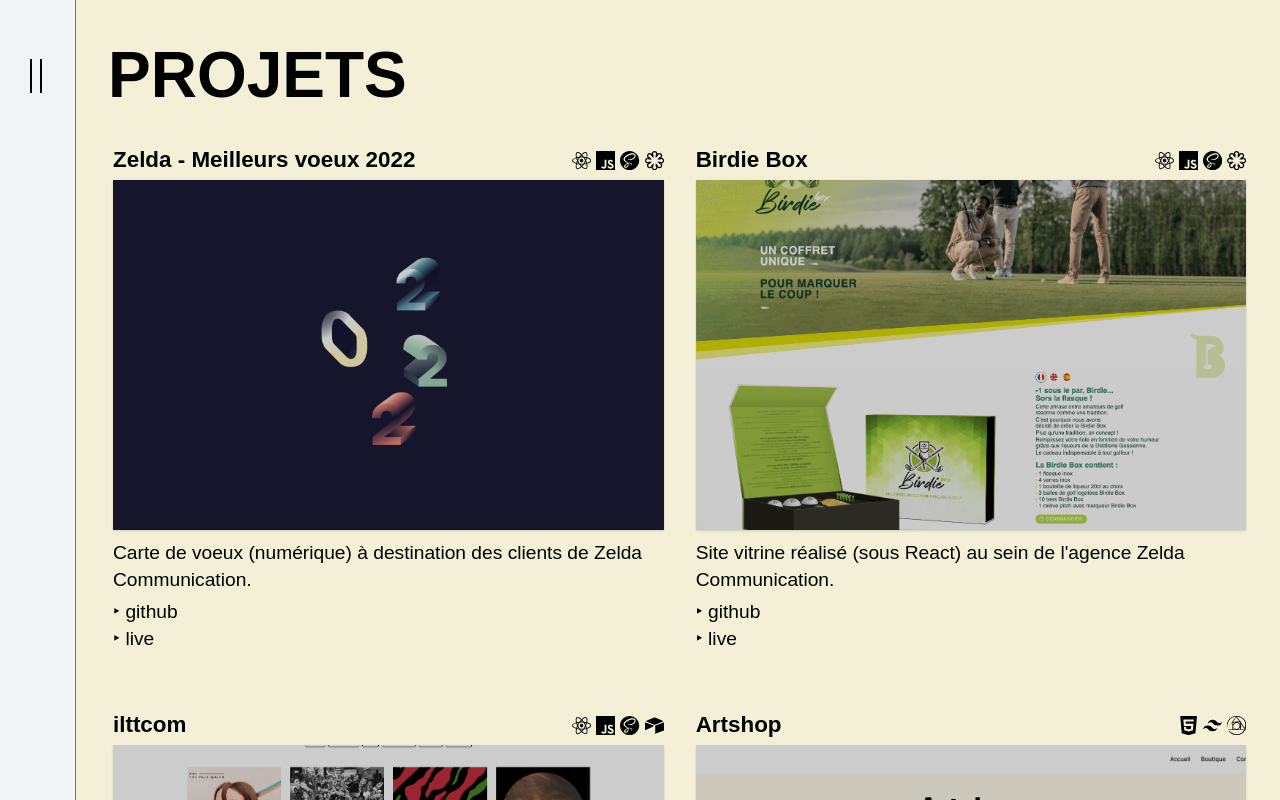
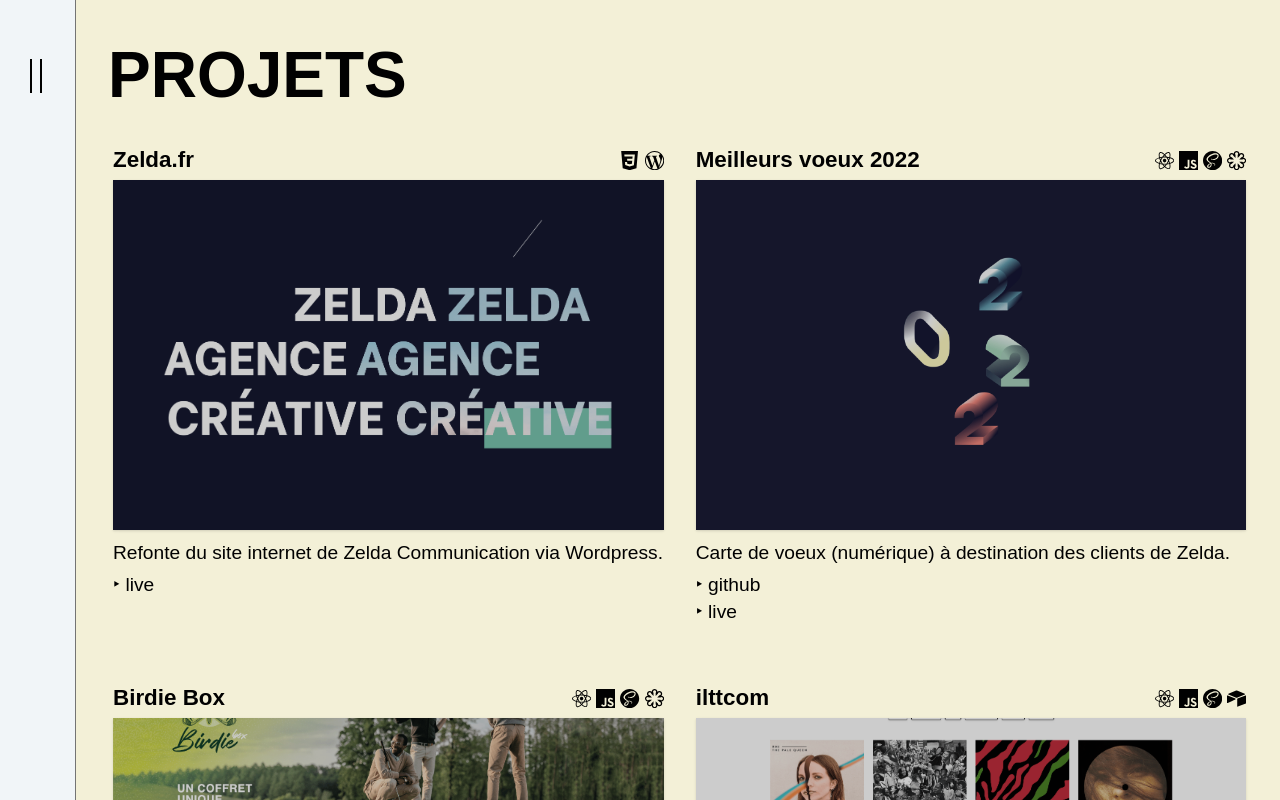
Before and after one commit to idrissdiakite/portfolio-react, a React (Create React App) app: page /projets in a window 1280 px wide. Shown: the top 800 px of the page. Built offline with nearby package versions, Linux system fonts and the light colour scheme; a web font is replaced by a local one.

Commit message:
maj projets

```diff
--- a/src/components/Cards/index.jsx
+++ b/src/components/Cards/index.jsx
@@ -23,6 +23,7 @@ import {
   SiMysql,
 } from "react-icons/si";
 
+import zelda from "../../assets/cards/zelda.png";
 import zeldaNY from "../../assets/cards/zelda-ny.png";
 import birdiebox from "../../assets/cards/birdie-box.png";
 import ilttcom from "../../assets/cards/ilttcom-react.png";
@@ -39,7 +40,39 @@ import "./style.scss";
 const projects = [
   {
     id: 1,
-    name: "Zelda - Meilleurs voeux 2022",
+    name: "Zelda.fr",
+    icons: (
+      <ul className="icons">
+        <li>
+          <SiCss3 className="css" />
+        </li>
+        <li>
+          <SiWordpress className="wordpress" />
+        </li>
+      </ul>
+    ),
+    img: <img src={zelda} alt="zelda.fr" class="img" loading="lazy" />,
+    description: (
+      <p>
+        Refonte du site internet de Zelda Communication via Wordpress.
+      </p>
+    ),
+    links: (
+      <p>
+        ‣{" "}
+        <a
+          href="http://zelda.fr/"
+          target="_blank"
+          rel="noreferrer"
+        >
+          live
+        </a>
+      </p>
+    ),
+  },
+  {
+    id: 2,
+    name: "Meilleurs voeux 2022",
     icons: (
       <ul className="icons">
         <li>
@@ -59,7 +92,7 @@ const projects = [
     img: <img src={zeldaNY} alt="birdie box" class="img" loading="lazy" />,
     description: (
       <p>
-        Carte de voeux (numérique) à destination des clients de Zelda Communication.
+        Carte de voeux (numérique) à destination des clients de Zelda.
       </p>
     ),
     links: (
@@ -67,6 +100,7 @@ const projects = [
         ‣{" "}
         <a
           href="https://github.com/idrissdiakite/zelda-happy-new-year"
+          target="_blank"
           rel="noreferrer"
         >
           github
@@ -74,6 +108,7 @@ const projects = [
         <br />‣{" "}
         <a
           href="https://2022.zelda.fr/"
+          target="_blank"
           rel="noreferrer"
         >
           live
@@ -82,7 +117,7 @@ const projects = [
     ),
   },
   {
-    id: 2,
+    id: 3,
     name: "Birdie Box",
     icons: (
       <ul className="icons">
@@ -103,7 +138,7 @@ const projects = [
     img: <img src={birdiebox} alt="birdie box" class="img" loading="lazy" />,
     description: (
       <p>
-        Site vitrine réalisé (sous React) au sein de l'agence Zelda Communication.
+        Site vitrine réalisé (sous React) au sein de l'agence Zelda.
       </p>
     ),
     links: (
@@ -111,6 +146,7 @@ const projects = [
         ‣{" "}
         <a
           href="https://github.com/idrissdiakite/birdie-box"
+          target="_blank"
           rel="noreferrer"
         >
           github
@@ -118,6 +154,7 @@ const projects = [
         <br />‣{" "}
         <a
           href="https://www.birdie-box.com/"
+          target="_blank"
           rel="noreferrer"
         >
           live
@@ -126,7 +163,7 @@ const projects = [
     ),
   },
   {
-    id: 3,
+    id: 4,
     name: "ilttcom",
     icons: (
       <ul className="icons">
@@ -148,7 +185,7 @@ const projects = [
     description: (
       <p>
         Application musicale réalisée avec React, Airtable (base de donnée) et
-        SCSS.
+        Scss.
       </p>
     ),
     links: (
@@ -156,6 +193,7 @@ const projects = [
         ‣{" "}
         <a
           href="https://github.com/idrissdiakite/ilttcom-react-airtable"
+          target="_blank"
           rel="noreferrer"
         >
           github
@@ -163,6 +201,7 @@ const projects = [
         <br />‣{" "}
         <a
           href="https://ilttcom.netlify.app/"
+          target="_blank"
           rel="noreferrer"
         >
           live
@@ -171,7 +210,7 @@ const projects = [
     ),
   },
   {
-    id: 4,
+    id: 5,
     name: "Artshop",
     icons: (
       <ul className="icons">
@@ -217,7 +256,7 @@ const projects = [
     ),
   },
   {
-    id: 5,
+    id: 6,
     name: "Picture Organic Clothing",
     icons: (
       <ul className="icons">
@@ -267,7 +306,7 @@ const projects = [
     ),
   },
   {
-    id: 6,
+    id: 7,
     name: "Picture Organic Clothing",
     icons: (
       <ul className="icons">
@@ -319,7 +358,7 @@ const projects = [
     ),
   },
   {
-    id: 7,
+    id: 8,
     name: "ilovethistrack.com",
     icons: (
       <ul className="icons">
@@ -356,7 +395,7 @@ const projects = [
     ),
   },
   {
-    id: 8,
+    id: 9,
     name: "Projets JavaScript",
     icons: (
       <ul className="icons">
@@ -401,7 +440,7 @@ const projects = [
     ),
   },
   {
-    id: 9,
+    id: 10,
     name: "Gestionnaire de contacts",
     icons: (
       <ul className="icons">
@@ -456,7 +495,7 @@ const projects = [
     ),
   },
   {
-    id: 10,
+    id: 11,
     name: "Gestionnaire de séries",
     icons: (
       <ul className="icons">
```
Also changed, not shown: src/assets/cards/zelda.png (added).
